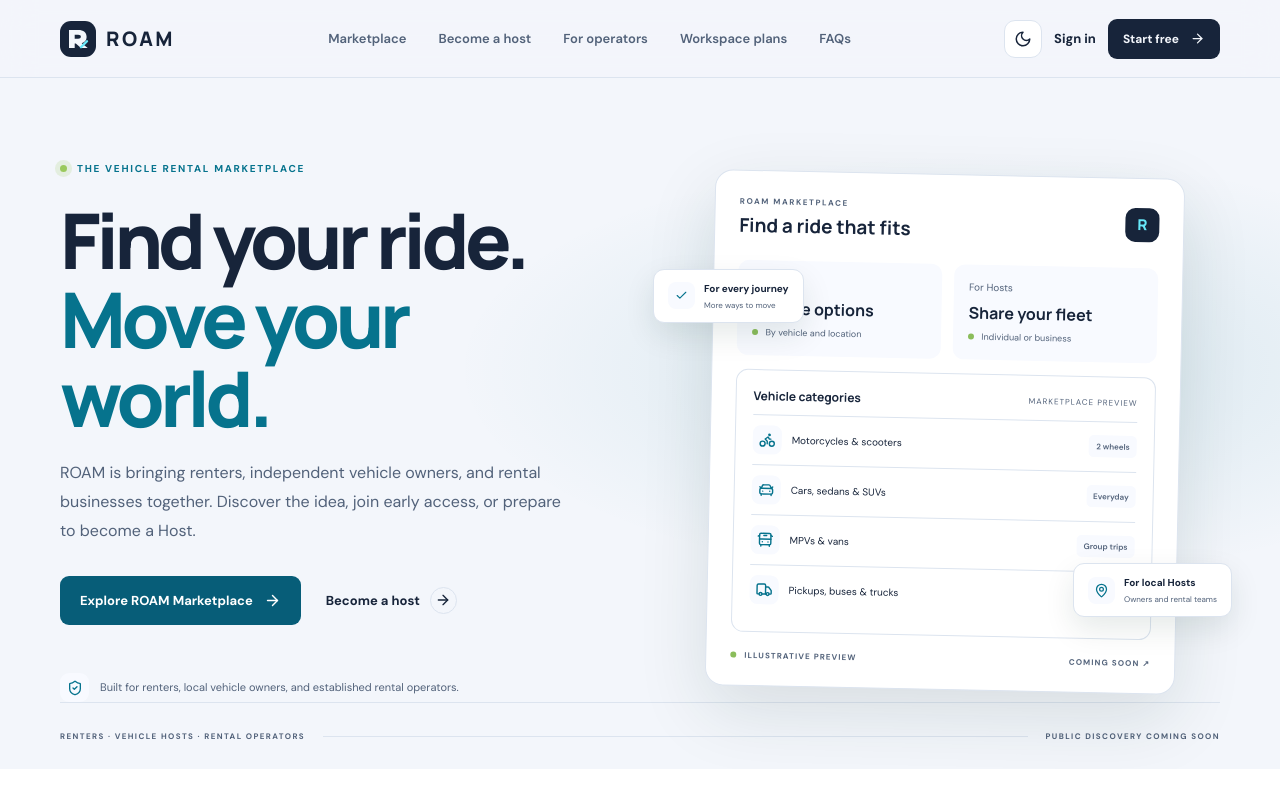
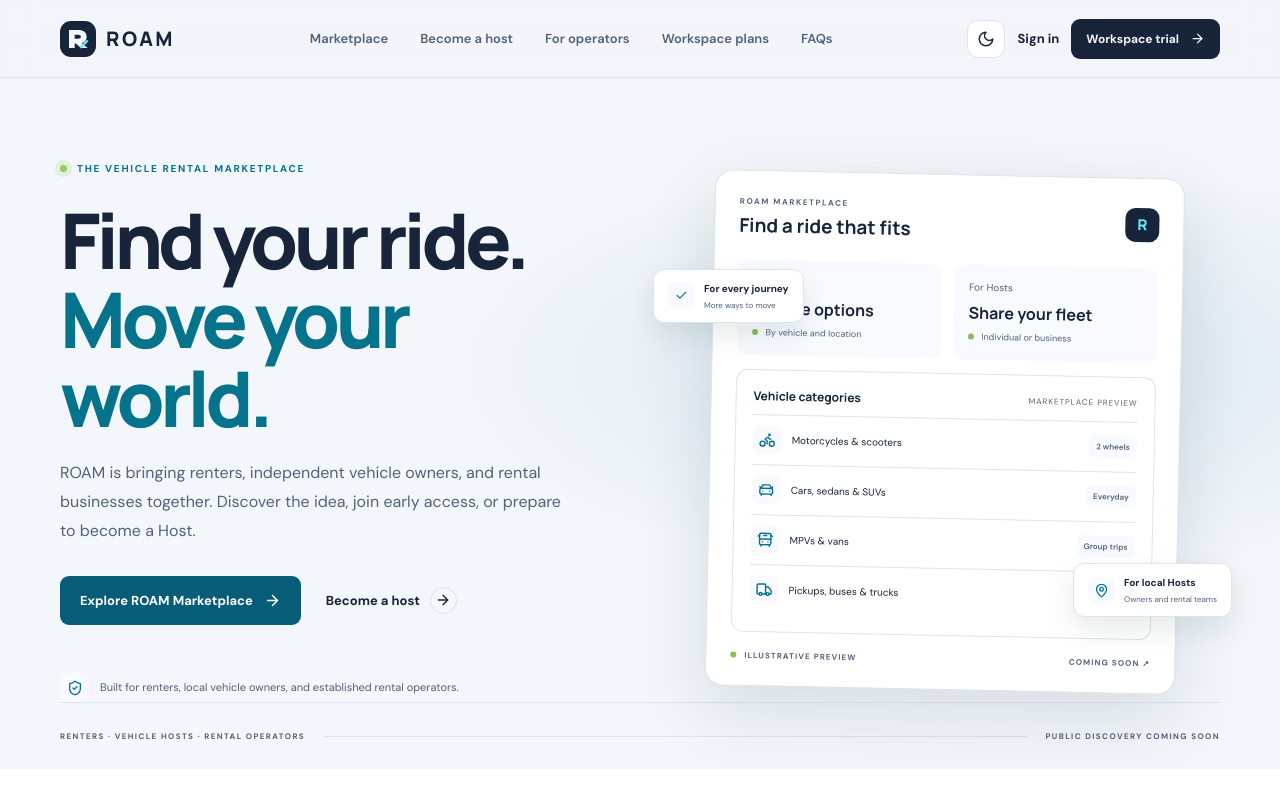
Before and after one commit to engrken/roam, a Next.js app: page / in a window 1280 px wide. Shown: the top 800 px of the page. Built offline with nearby package versions, Linux system fonts and the light colour scheme; no server answers; the database is empty.

Commit message:
copy: distinguish Workspace signup from marketplace CTAs

```diff
--- a/src/app/page.tsx
+++ b/src/app/page.tsx
@@ -131,12 +131,12 @@ export default function Home() {
           <a href="#platform" onClick={() => setMenuOpen(false)}>For operators</a>
           <a href="#plans" onClick={() => setMenuOpen(false)}>Workspace plans</a>
           <a href="#faq" onClick={() => setMenuOpen(false)}>FAQs</a>
-          <Link className="nav-mobile-cta" href="/register" onClick={() => setMenuOpen(false)}>Create free account <ArrowRight size={15}/></Link>
+          <Link className="nav-mobile-cta" href="/register" onClick={() => setMenuOpen(false)}>Start a workspace <ArrowRight size={15}/></Link>
         </nav>
         <div className="nav-actions">
           <button className="icon-button theme-toggle" onClick={toggleTheme} aria-label={dark ? "Switch to light theme" : "Switch to dark theme"} title={dark ? "Light theme" : "Dark theme"}>{dark ? <Sun size={18}/> : <Moon size={18}/>}</button>
           <Link className="text-link" href="/login">Sign in</Link>
-          <Link className="btn button button-small button-dark" href="/register">Start free <ArrowRight size={15}/></Link>
+          <Link className="btn button button-small button-dark" href="/register">Workspace trial <ArrowRight size={15}/></Link>
           <button className="icon-button menu-toggle" onClick={() => setMenuOpen(!menuOpen)} aria-label={menuOpen ? "Close menu" : "Open menu"}>{menuOpen ? <X/> : <Menu/>}</button>
         </div>
       </div>
```
